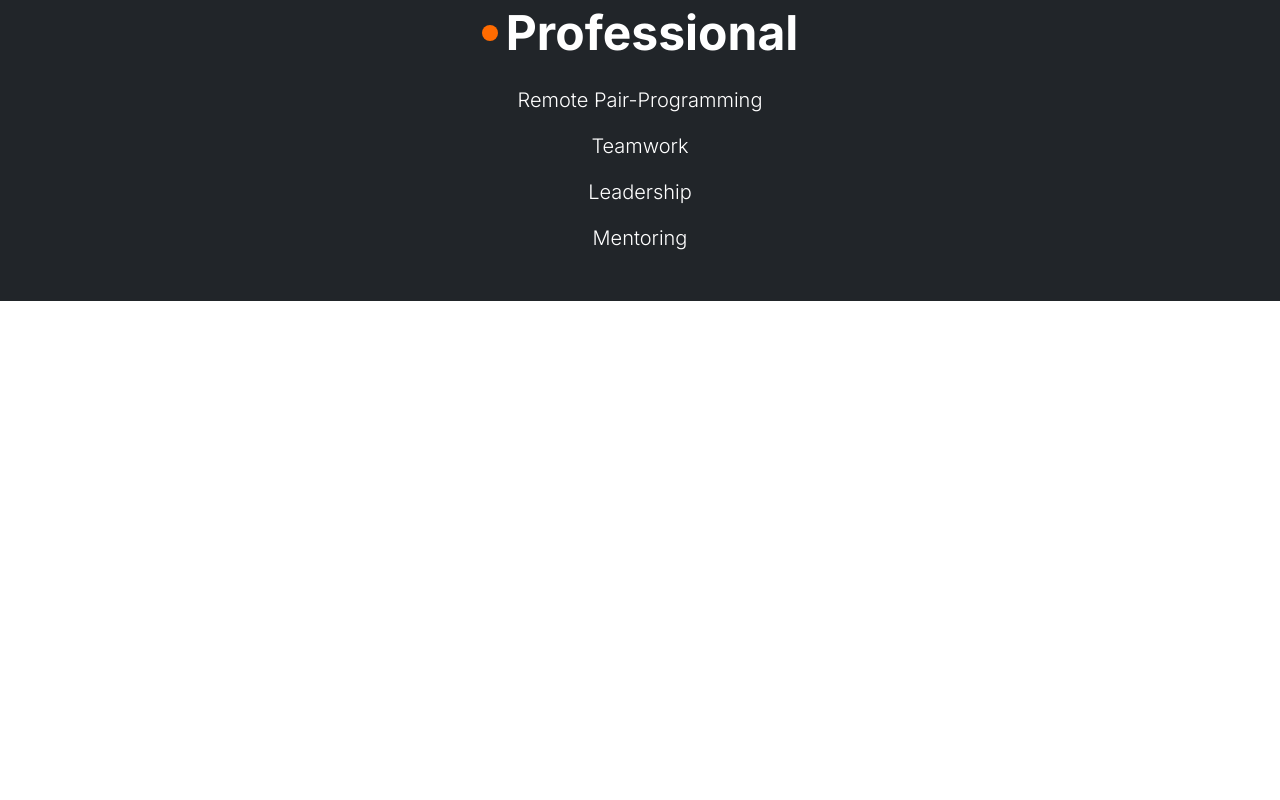
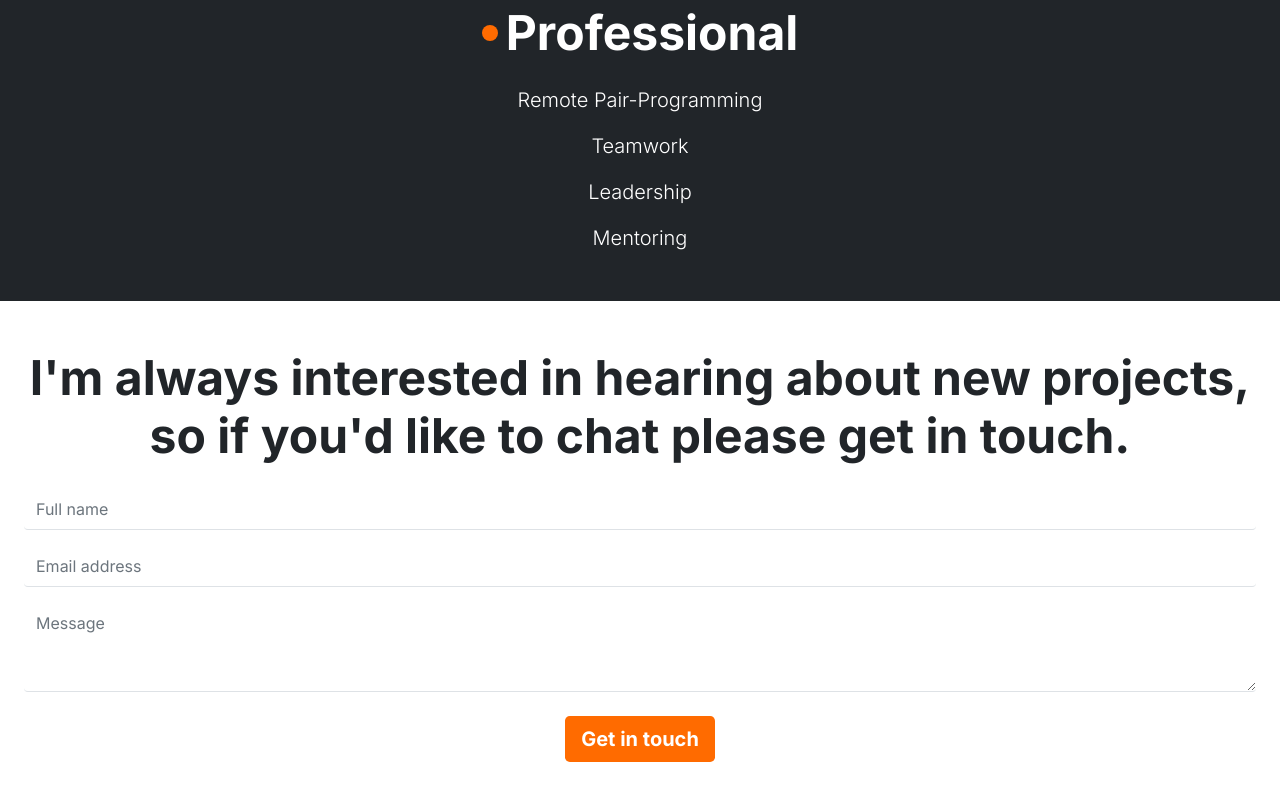
Before and after one commit to dicodiaz/portfolio, a React (Create React App) app: page /about in a window 1280 px wide. Shown: the part 6497-7297 px from the top of the page. Before the commit the page ends 6798 px from the top, so only its background shows below. Built offline with nearby package versions, Linux system fonts and the light colour scheme.

Commit message:
Add contact section

```diff
--- a/src/App.js
+++ b/src/App.js
@@ -4,6 +4,7 @@
 import { v4 as uuidv4 } from 'uuid';
 import './App.css';
 import About from './components/About';
+import Contact from './components/Contact';
 import Cover from './components/Cover';
 import Header from './components/Header';
 import Portfolio from './components/Portfolio';
@@ -23,6 +24,7 @@
         <Portfolio />
         <About />
         <Skills />
+        <Contact />
       </main>
     </Router>
   );
--- /dev/null
+++ b/src/components/Contact.js
@@ -0,0 +1,45 @@
+import { Button, Container, Form, Row } from 'react-bootstrap';
+
+const Contact = () => (
+  <Container
+    fluid
+    id="contact"
+    as="section"
+    className="min-vh-75 d-flex flex-column justify-content-center py-5"
+  >
+    <Row className="mx-0">
+      <h2 className="text-center display-5 fw-bold mb-4">
+        I&apos;m always interested in hearing about new projects, so if you&apos;d like to chat
+        please get in touch.
+      </h2>
+      <Form action="https://formspree.io/f/meqvpkyg" method="post">
+        <Form.Control
+          type="text"
+          name="name"
+          placeholder="Full name"
+          className="mb-3 py-2 border-0 border-bottom"
+        />
+        <Form.Control
+          type="email"
+          name="email"
+          placeholder="Email address"
+          className="mb-3 py-2 border-0 border-bottom"
+        />
+        <Form.Control
+          as="textarea"
+          name="msg"
+          rows={3}
+          placeholder="Message"
+          className="mb-4 py-2 border-0 border-bottom"
+        />
+        <div className="d-flex justify-content-center">
+          <Button type="submit" size="lg" className="bg-custom1 fw-bold border-0">
+            Get in touch
+          </Button>
+        </div>
+      </Form>
+    </Row>
+  </Container>
+);
+
+export default Contact;
```
